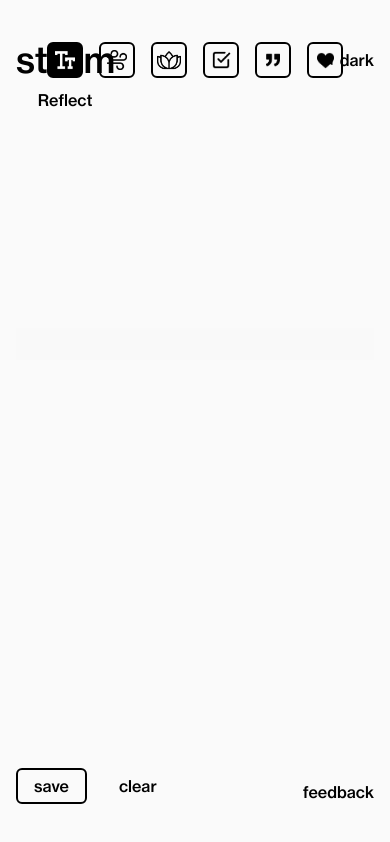
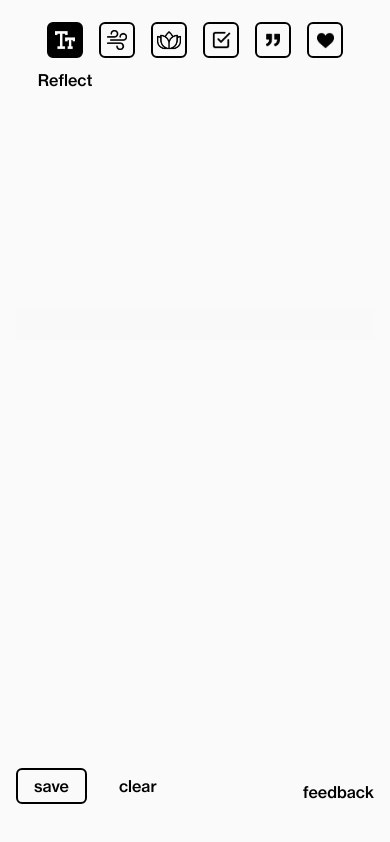
Before and after one commit to alexakten/strom, a Next.js app: page / in a window 390 px wide. Built offline with nearby package versions, Linux system fonts and the light colour scheme.

Commit message:
mobile nav

```diff
--- a/src/app/page.tsx
+++ b/src/app/page.tsx
@@ -336,8 +336,8 @@
       {/* ——————————————————————————————————————————————————————————————————— */}
 
       <nav className="flex justify-between items-center relative">
-        <h1 className="text-4xl tracking-normal font-medium">strōm</h1>
-        <div className="flex flex-row gap-8 font-medium">
+        <h1 className="hidden md:block text-4xl tracking-normal font-medium">strōm</h1>
+        <div className="hidden md:flex flex-row gap-8 font-medium">
           <button type="button" onClick={toggleTheme}>
             {theme === "light" ? "◖ dark" : "● light"}
           </button>
```
